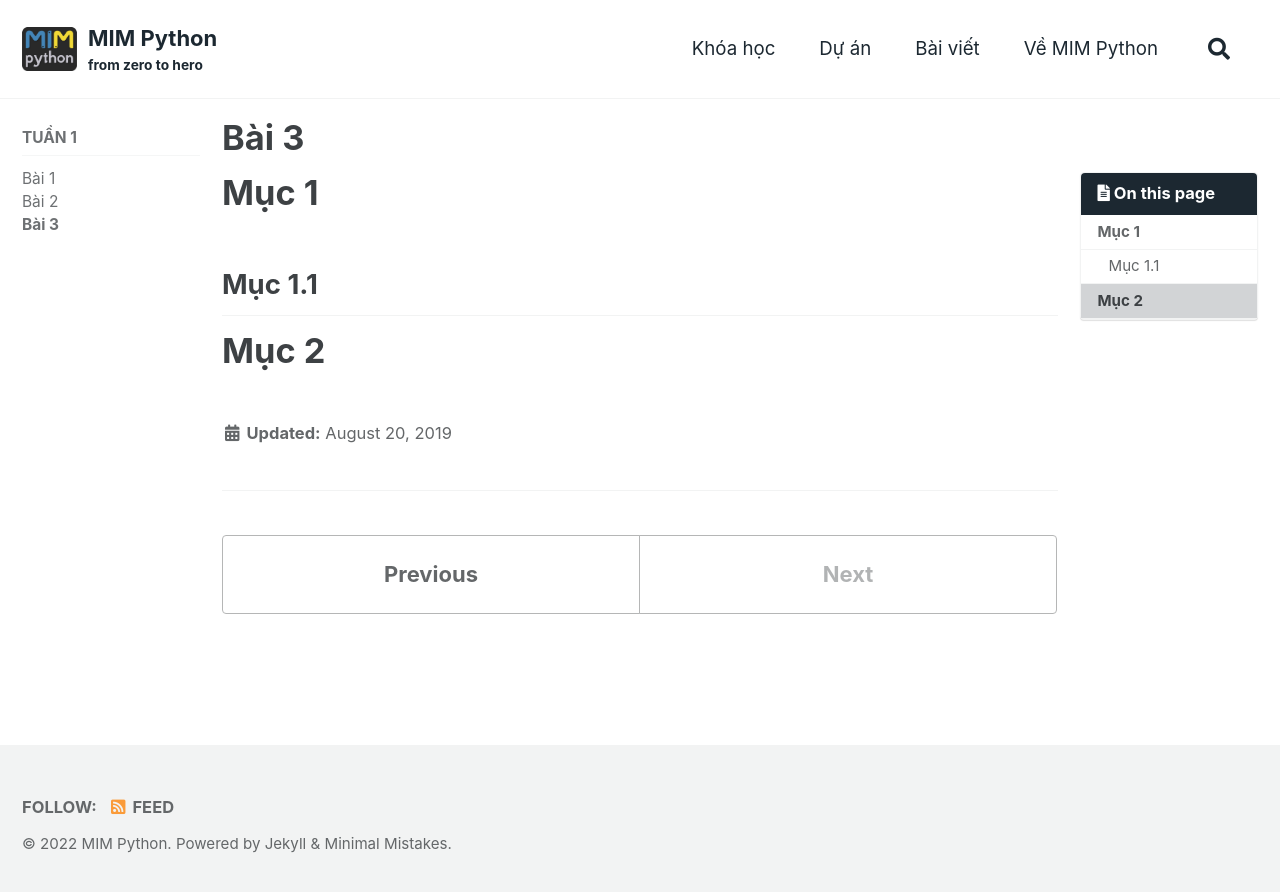
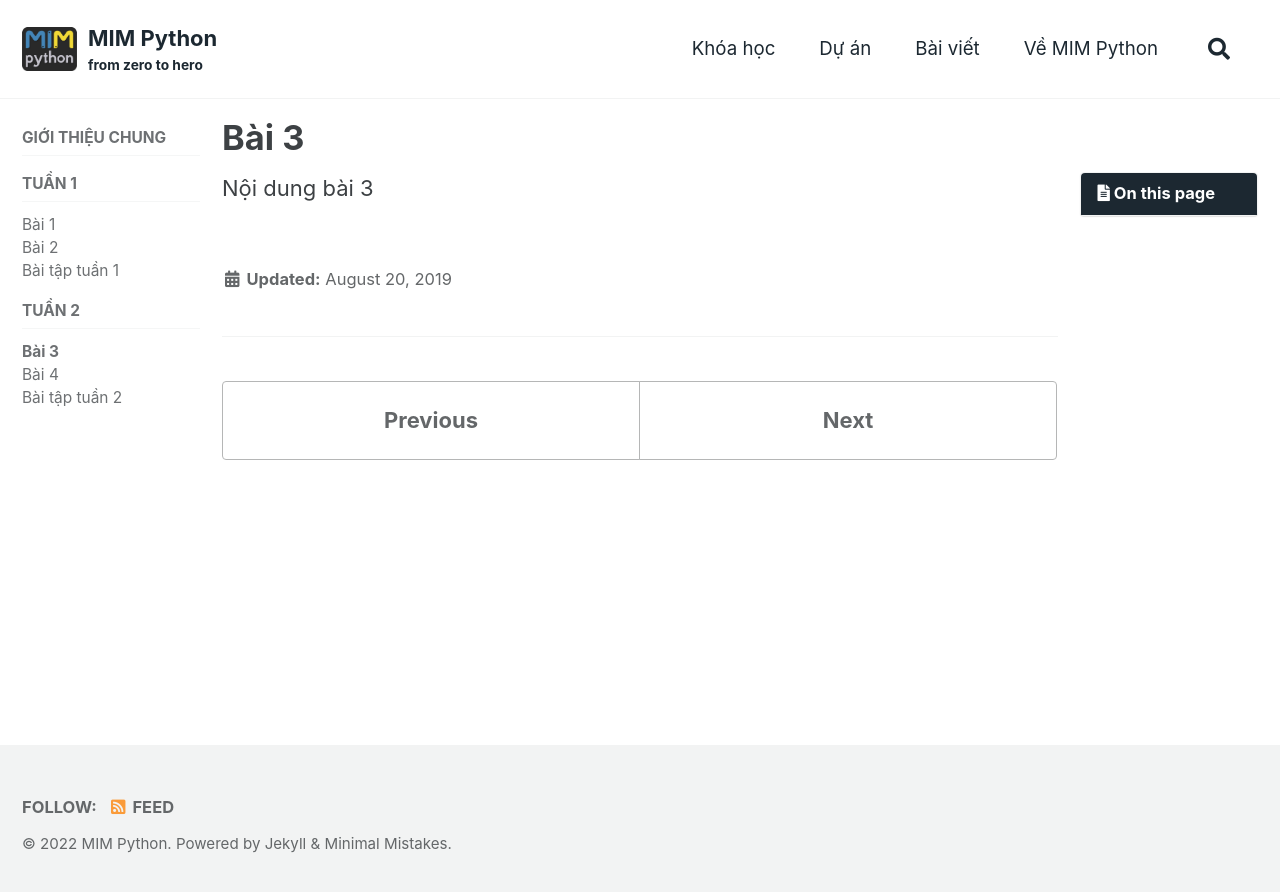
Before and after one commit to MIMPython/mimpython.github.io, a Jekyll site: the page built from _foobar/07-lesson-03.md, in a window 1280 px wide. Shown: the top 892 px of the page. Built offline with Jekyll 4.4.1, drawn with Linux system fonts in a browser that asks for light colours; cached includes are drawn as plain includes.

Commit message:
Complete course template

```diff
--- a/_config.yml
+++ b/_config.yml
@@ -224,7 +224,7 @@ collections:
   projects:
     output: true
     permalink: /:collection/:path/
-  course1:
+  foobar:
     output: true
     permalink: /:collection/:path/
 
@@ -260,10 +260,10 @@ defaults:
       comments: # true
       share: false
       # related: true
-  # course
+  # foobar
   - scope:
       path: ""
-      type: course1
+      type: foobar
     values:
       layout: single
       read_time: false
@@ -271,4 +271,4 @@ defaults:
       share: false
       comments: false
       sidebar:
-        nav: "course1"
+        nav: "foobar-navigation"
--- a/_data/navigation.yml
+++ b/_data/navigation.yml
@@ -9,12 +9,24 @@ main:
   - title: "Về MIM Python"
     url: /about/
 
-course1:
+foobar-navigation:
+  - title: "Giới thiệu chung"
+    url: /foobar/
   - title: Tuần 1
+    url: /foobar/week-01/
     children:
       - title: "Bài 1"
-        url: /course1/lesson-01/
+        url: /foobar/lesson-01/
       - title: "Bài 2"
-        url: /course1/lesson-02/
+        url: /foobar/lesson-02/
+      - title: "Bài tập tuần 1"
+        url: /foobar/assignment-week-01/
+  - title: Tuần 2
+    url: /foobar/week-02/
+    children:
       - title: "Bài 3"
-        url: /course1/lesson-03/
+        url: /foobar/lesson-03/
+      - title: "Bài 4"
+        url: /foobar/lesson-04/
+      - title: "Bài tập tuần 2"
+        url: /foobar/assignment-week-02/
--- a/_course1/lesson-01.md
+++ b/_foobar/01-gioi-thieu-chung.md
@@ -1,6 +1,6 @@
 ---
-title: "Bài 1"
-permalink: /course1/lesson-01/
+title: "Giới thiệu chung"
+permalink: /foobar/
 excerpt: "Mô tả cho bài 1."
 last_modified_at: 2022-06-21
 redirect_from:
@@ -8,8 +8,4 @@ redirect_from:
 toc: true
 ---
 
-# Mục 1
-
-## Mục 1.1
-
-# Mục 2
+Giới thiệu chung
--- a/_course1/lesson-02.md
+++ b/_foobar/04-lesson-02.md
@@ -1,12 +1,8 @@
 ---
 title: "Bài 2"
-permalink: /course1/lesson-02/
+permalink: /foobar/lesson-02/
 excerpt: "Mô tả về bài 2."
 last_modified_at: 2022-06-21
 ---
 
-# Mục 1
-
-## Mục 1.1
-
-# Mục 2
+Nội dung bài 2
--- /dev/null
+++ b/_foobar/05-assignment-week-01.md
@@ -0,0 +1,11 @@
+---
+title: "Bài tập tuần 1"
+permalink: /foobar/assignment-week-01/
+excerpt: "Mô tả cho bài tập tuần 1."
+last_modified_at: 2022-06-21
+redirect_from:
+  - /theme-setup/
+toc: true
+---
+
+Bài tập tuần 1
--- a/_course1/lesson-03.md
+++ b/_foobar/07-lesson-03.md
@@ -1,13 +1,9 @@
 ---
 title: "Bài 3"
-permalink: /course1/lesson-03/
+permalink: /foobar/lesson-03/
 excerpt: "Mô tả bài 3."
 last_modified_at: 2019-08-20T21:36:18-04:00
 toc: true
 ---
 
-# Mục 1
-
-## Mục 1.1
-
-# Mục 2
+Nội dung bài 3
--- /dev/null
+++ b/_foobar/09-assignment-week-02.md
@@ -0,0 +1,9 @@
+---
+title: "Bài tập tuần 2"
+permalink: /foobar/assignment-week-02/
+excerpt: "Mô tả cho bài tập tuần 2."
+last_modified_at: 2022-06-21
+toc: true
+---
+
+Bài tập tuần 2
```
Also changed, not shown: _foobar/02-week-01.md (added, +11 -0 lines), _foobar/03-lesson-01.md (added, +8 -0 lines), _foobar/06-week-02.md (added, +8 -0 lines), _foobar/08-lesson-04.md (added, +9 -0 lines), _pages/courses.md (+3 -3 lines), README.md.
